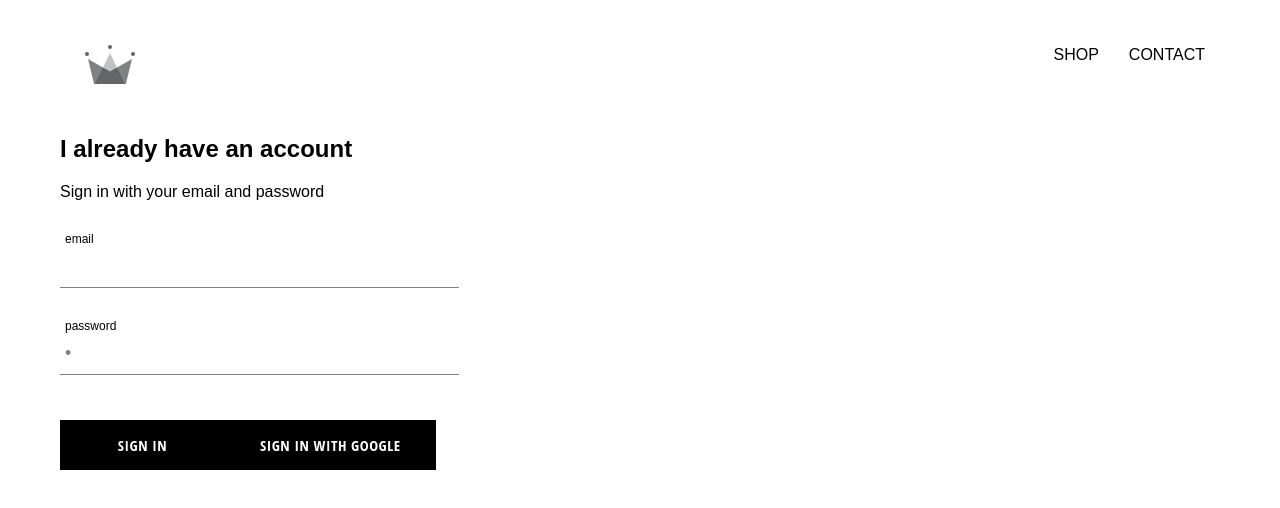
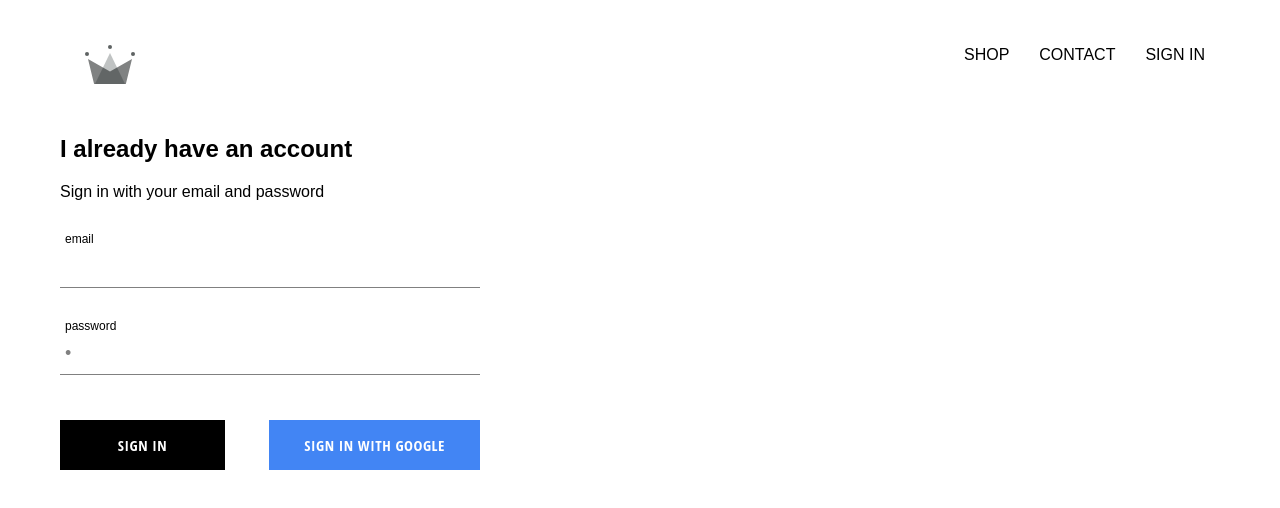
Before and after one commit to AndrewRoy3535/Shop-app, a React (Create React App) app: page /signin in a window 1280 px wide. Shown: the top 508 px of the page. Built offline with nearby package versions, Linux system fonts and the light colour scheme; no server answers; a web font is replaced by a local one.

Commit message:
google auth, signin btn, styling done...

```diff
--- a/src/App.css
+++ b/src/App.css
@@ -6,3 +6,7 @@
   text-decoration: none;
   color: black;
 }
+
+* {
+  box-sizing: border-box;
+}
--- a/src/App.js
+++ b/src/App.js
@@ -4,13 +4,37 @@
 import shoppage from "./pages/shoppage/shoppage";
 import Header from "./components/header/header";
 import SigninSignup from "./pages/signinSignup/signinSignup";
+import { auth } from "./firebase/firebase.utils";
+
 import "./App.css";
 
 export class App extends Component {
+  constructor(props) {
+    super(props);
+
+    this.state = {
+      currentUser: null,
+    };
+  }
+
+  unsubscribeFromAuth = null;
+
+  componentDidMount() {
+    this.unsubscribeFromAuth = auth.onAuthStateChanged((user) => {
+      this.setState({ currentUser: user });
+
+      console.log(user);
+    });
+  }
+
+  componentWillUnmount() {
+    this.unsubscribeFromAuth();
+  }
+
   render() {
     return (
       <div>
-        <Header />
+        <Header currentUser={this.state.currentUser} />
         <Switch>
           <Route path='/' exact component={Homepage} />
           <Route path='/shop' component={shoppage} />
--- a/src/components/customButton/customButton.jsx
+++ b/src/components/customButton/customButton.jsx
@@ -1,9 +1,11 @@
 import React from "react";
 import "./customButton.scss";
 
-function customButton({ children, ...otherProps }) {
+function customButton({ children, isGoogleSignIn, ...otherProps }) {
   return (
-    <button className='custom-button' {...otherProps}>
+    <button
+      className={`${isGoogleSignIn ? "google-sign-in" : ""} custom-button`}
+      {...otherProps}>
       {children}
     </button>
   );
--- a/src/components/customButton/customButton.scss
+++ b/src/components/customButton/customButton.scss
@@ -19,4 +19,14 @@
     color: black;
     border: 1px solid black;
   }
+
+  &.google-sign-in {
+    background-color: #4285f4;
+    color: #fff;
+
+    &:hover {
+      background-color: #357ae8;
+      border: none;
+    }
+  }
 }
--- a/src/components/header/header.jsx
+++ b/src/components/header/header.jsx
@@ -1,10 +1,11 @@
 import React from "react";
 import { Link } from "react-router-dom";
+import { auth } from "../../firebase/firebase.utils";
 
 import "./header.scss";
 import { ReactComponent as Logo } from "../../assets/crown.svg";
 
-function header() {
+function header({ currentUser }) {
   return (
     <div className='header'>
       <Link className='logo-container' to='/'>
@@ -17,6 +18,16 @@
         <Link className='option' to='/contact'>
           CONTACT
         </Link>
+
+        {currentUser ? (
+          <div className='option' onClick={() => auth.signOut()}>
+            SIGN OUT
+          </div>
+        ) : (
+          <Link className='option' to='/signin'>
+            SIGN IN
+          </Link>
+        )}
       </div>
     </div>
   );
--- a/src/components/header/header.scss
+++ b/src/components/header/header.scss
@@ -20,6 +20,7 @@
 
     .option {
       padding: 10px 15px;
+      cursor: pointer;
     }
   }
 }
--- a/src/components/signIn/signIn.jsx
+++ b/src/components/signIn/signIn.jsx
@@ -52,10 +52,12 @@
             label='password'
           />
 
-          <CustomButton type='submit'>Sign in</CustomButton>
-          <CustomButton onClick={signInWithGoogle}>
-            Sign in with Google
-          </CustomButton>
+          <div className='buttons'>
+            <CustomButton type='submit'>Sign in</CustomButton>
+            <CustomButton onClick={signInWithGoogle} isGoogleSignIn>
+              Sign in with Google
+            </CustomButton>
+          </div>
         </form>
       </div>
     );
--- a/src/components/signIn/signIn.scss
+++ b/src/components/signIn/signIn.scss
@@ -1,9 +1,14 @@
 .sign-in {
-  width: 30vw;
+  width: 420px;
   display: flex;
   flex-direction: column;
 
   .title {
     margin: 10px 0px;
   }
+
+  .buttons {
+    display: flex;
+    justify-content: space-between;
+  }
 }
```
Also changed, not shown: 1 other file (tests, documents, lock files or other folders).
